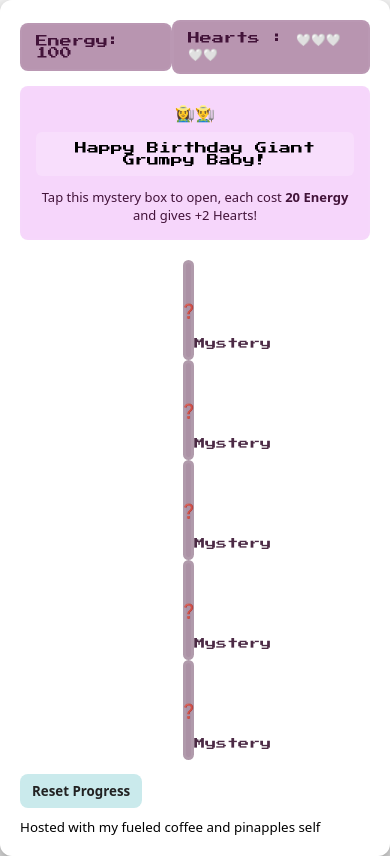
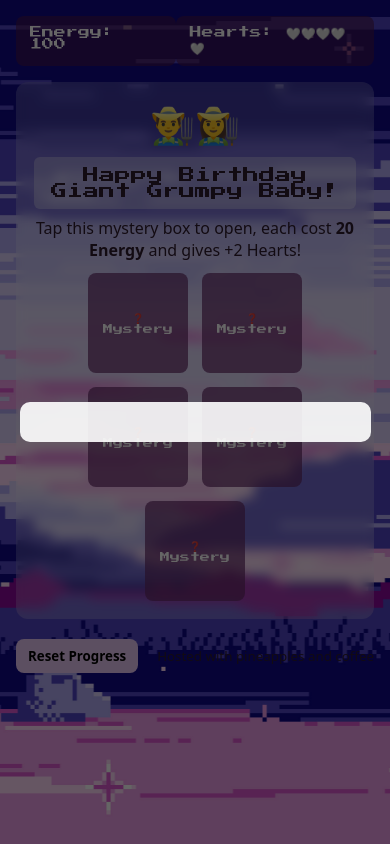
Before and after one commit to studyshaaa/stardew-birthday, a plain HTML site: page index.html in a window 390 px wide. Drawn offline with Linux system fonts and the light colour scheme.

Commit message:
Refine UI layout and update styles for birthday app
Improved HTML structure and class naming for clarity, updated the page title, and enhanced accessibility. Refactored CSS for a cleaner, more modern look, adjusted layout, colors, and responsive behavior, and improved modal and inventory box styling.

```diff
--- a/index.html
+++ b/index.html
@@ -1,52 +1,50 @@
-<!DOCTYPE html>
+<!doctype html>
 <html lang="en">
-  <head>
-    <meta charset="UTF-8" />
-    <meta name="viewport" content="width=device-width, initial-scale=1.0" />
-    <title>Laka's Birthday Edition</title>
-
-    <!-- ini pixel fonts -->
-       <link href="https://fonts.googleapis.com/css2?family=Press+Start+2P&display=swap" rel="stylesheet">
+<head>
+  <meta charset="utf-8" />
+  <meta name="viewport" content="width=device-width,initial-scale=1" />
+  <title>Stardew Birthday — A Gift from Your Favorite Farmer</title>
+  <link href="https://fonts.googleapis.com/css2?family=Press+Start+2P&display=swap" rel="stylesheet">
   <link rel="stylesheet" href="style.css" />
 </head>
-
 <body>
   <main class="container">
     <header class="topbar">
-      <div class="energy" id="energyDisplay">Energy : 100</div>
-      <div class="hearts" id="heartsDisplay" aria-live="polite">Hearts : <span id="heartIcons">🤍🤍🤍🤍🤍</span></div>
+      <div class="energy" id="energyDisplay">Energy: 100</div>
+      <div class="hearts" id="heartsDisplay" aria-live="polite">Hearts: <span id="heartIcons">🤍🤍🤍🤍🤍</span></div>
     </header>
 
     <section class="main-area">
-      <div class="left-panel">
+      <div class="center-panel">
         <div class="pixel-character">
-          <div class="your-character">👩‍🌾👨‍🌾</div>
-          <p class="pixel-greet" id="greetingText">Happy Birthday Giant Grumpy Baby!</p>
+          <div class="you-sprite">👨‍🌾👩‍🌾</div>
+          <p class="pixel-speech" id="greetingText">Happy Birthday Giant Grumpy Baby!</p>
         </div>
         <div class="instructions">
           Tap this mystery box to open, each cost <strong>20 Energy</strong> and gives +2 Hearts!
         </div>
-      </div>
 
-      <div class="inventory-box" id="inventory">
-        <!-- boxes in js -->
+        <div class="inventory" id="inventory">
+          <!-- Boxes injected by JS -->
+        </div>
       </div>
     </section>
 
     <footer class="footer">
       <button id="resetBtn" class="btn">Reset Progress</button>
-      <button id="sweetEventBtn" class="btn hidden">Sweet Event</button>
-      <small>Hosted with my fueled coffee and pinapples self</small>
+      <button id="sweetEventBtn" class="btn hidden">💌 Sweet Event</button>
+      <small>Hosted with pineapples and coffee</small>
     </footer>
   </main>
 
-   <!-- Modal -->
+  <!-- Modal -->
   <div id="modal" class="modal hidden" role="dialog" aria-modal="true">
     <div class="modal-card">
       <div id="modalContent" class="modal-content"></div>
       <div class="modal-actions" id="modalActions"></div>
     </div>
   </div>
+
   <script src="script.js"></script>
 </body>
 </html>
--- a/style.css
+++ b/style.css
@@ -1,192 +1,159 @@
-:root{
-  --bg:#3d0522;
-  --panel:#f6d6fb;
-  --accent:#caeaec;
-  --muted:#421339;
+:root {
   --pixel-font: 'Press Start 2P', monospace;
+  --accent: #e7c7f3;
 }
-*{box-sizing:border-box}
-html,body{height:100%;margin:0;font-family:system-ui,-apple-system,Segoe UI,Roboto,"Helvetica Neue",Arial;}
 
-.body {
+/* general reset */
+* { box-sizing: border-box; margin: 0; padding: 0; }
+html, body {
+  height: 100%;
+  font-family: system-ui, sans-serif;
+  overflow-x: hidden;
+}
+
+/* full background */
+body {
   background-image: url('./assets/background.jpg');
   background-position: center center;
   background-repeat: no-repeat;
-  background-attachment: fixed;
   background-size: cover;
-  background-color: #e3a8d8;
-  color: #453842;
-  display: flex;
-  justify-content: center;
-  padding: 20px;
+  color: #2e1b2d;
 }
 
 .container {
-  width: 100%;
-  max-width: 720px;
-  background: rgba(255, 255, 255, 0.15);
-  border-radius: 12px;
-  padding: 20px;
-  box-shadow: 0 10px 30px rgba(0, 0, 0, 0.6);
+  display: flex;
+  flex-direction: column;
+  align-items: center;
+  padding: 16px;
 }
 
-/*top part*/
+/* header */
 .topbar {
   display: flex;
   justify-content: space-between;
-  align-items: center;
-  margin-bottom: 12px;
+  width: 100%;
+  max-width: 720px;
+  margin-bottom: 16px;
   font-family: var(--pixel-font);
   font-size: 12px;
-  color: var(--muted);
+  color: #fff;
+}
+.energy, .hearts {
+  background: rgba(75, 22, 72, 0.6);
+  padding: 10px 14px;
+  border-radius: 8px;
 }
 
-.energy, .hearts {
-  background:#b895b0;
-  padding:10px 14px;
-  border-radius:8px;
-  border:2px solid rgba(255,255,255,0.03);
+/* main */
+.main-area {
+  display: flex;
+  justify-content: center;
+  width: 100%;
+}
+.center-panel {
+  text-align: center;
+  background: rgba(255, 255, 255, 0.2);
+  padding: 18px;
+  border-radius: 12px;
+  backdrop-filter: blur(6px);
+}
+.pixel-character .you-sprite {
+  font-size: 36px;
+}
+.pixel-speech {
+  font-family: var(--pixel-font);
+  background: rgba(255, 255, 255, 0.3);
+  display: inline-block;
+  padding: 10px;
+  border-radius: 6px;
+  margin: 8px 0;
+}
+.instructions {
+  margin-bottom: 12px;
 }
 
-/* MAIN */
-.main-area {
-  display:flex;
-  flex-direction:column;
-  align-items:center;
-  gap:20px;
-  text-align:center;
+/* inventory */
+.inventory {
+  display: flex;
+  flex-wrap: wrap;
+  justify-content: center;
+  gap: 14px;
+}
+.box {
+  width: 100px;
+  height: 100px;
+  background: rgba(99, 42, 102, 0.7);
+  color: #fff;
+  border-radius: 8px;
+  display: flex;
+  align-items: center;
+  justify-content: center;
+  cursor: pointer;
+  transition: transform 0.1s ease;
+  flex-direction: column;
+  font-family: var(--pixel-font);
+  font-size: 10px;
+}
+.box:hover {
+  transform: translateY(-6px);
+}
+.box.opened {
+  background: rgba(255, 255, 255, 0.3);
+}
+.box img {
+  width: 50%;
+  max-width: 50px;
+  border-radius: 6px;
+  margin-bottom: 4px;
 }
 
-.left-panel {
-  width:100%;
-  max-width:420px;
-  background:var(--panel);
-  padding:14px;
-  border-radius:8px;
-  border:2px solid rgba(255,255,255,0.02);
-}
-
-.pixel-character {text-align:center;margin-bottom:12px}
-.you-sprite{font-size:48px}
-.pixel-greet {
-  font-family:var(--pixel-font);
-  font-size:12px;
-  background:rgba(255,255,255,0.2);
-  padding:10px;
-  border-radius:6px;
-  margin-top:8px;
-}
-.instructions {font-size:13px;color:var(--muted);margin-top:8px}
-
-/* INVENTORY */
-.inventory {
-  width:100%;
-  display:flex;
-  flex-wrap:wrap;
-  justify-content:center;
-  gap:14px;
-  align-items:flex-start;
-  background:linear-gradient(180deg, rgba(255,255,255,0.1), rgba(0,0,0,0.05));
-  padding:14px;
-  border-radius:8px;
-  min-height:220px;
-}
-
-.box {
-  width:110px;
-  height:110px;
-  background:#b895b0;
-  border-radius:8px;
-  display:flex;
-  align-items:center;
-  justify-content:center;
-  position:relative;
-  cursor:pointer;
-  border:3px solid rgba(255,255,255,0.1);
-  transition:transform .12s ease, box-shadow .12s ease;
-  font-family:var(--pixel-font);
-  font-size:14px;
-}
-.box:hover {transform:translateY(-6px);box-shadow:0 8px 18px rgba(0,0,0,0.6)}
-.box.locked {filter:contrast(.8) grayscale(.1)}
-.box.opened {background:linear-gradient(180deg,#a988bb,#5d3f72);}
-
-.box .label {
-  position:absolute;
-  bottom:8px;
-  left:8px;
-  font-size:11px;
-  color:var(--muted);
-}
-
-/* FOTO HADIAH DALAM BOX / MODAL */
-.inventory img {
-  width:80px;
-  height:auto;
-  object-fit:contain;
-}
-
-.modal img {
-  max-width:80%;
-  height:auto;
-  object-fit:contain;
-}
-
-/* FOOTER */
+/* footer */
 .footer {
-  display:flex;
-  justify-content:space-between;
-  align-items:center;
-  margin-top:14px;
-  flex-wrap:wrap;
-  gap:10px;
+  margin-top: 20px;
+  display: flex;
+  justify-content: space-between;
+  align-items: center;
+  width: 100%;
+  max-width: 720px;
 }
 .btn {
-  background:var(--accent);
-  color:#222;
-  padding:8px 12px;
-  border-radius:8px;
-  border:none;
-  cursor:pointer;
-  font-weight:700;
-  font-family:inherit;
+  background: var(--accent);
+  border: none;
+  border-radius: 8px;
+  padding: 8px 12px;
+  cursor: pointer;
+  font-weight: bold;
+  font-family: inherit;
 }
-.btn:active {transform:translateY(1px)}
+.btn.hidden { display: none; }
 
-/* MODAL */
+/* modal */
 .modal {
-  position:fixed;
-  inset:0;
-  display:flex;
-  align-items:center;
-  justify-content:center;
-  background:rgba(0,0,0,0.6);
-  padding:20px;
+  position: fixed;
+  inset: 0;
+  background: rgba(0, 0, 0, 0.6);
+  display: flex;
+  align-items: center;
+  justify-content: center;
 }
-.hidden {display:none}
 .modal-card {
-  background:#dfc1eb;
-  padding:18px;
-  border-radius:10px;
-  border:2px solid rgba(255,255,255,0.03);
-  max-width:720px;
-  width:100%;
+  background: rgba(255,255,255,0.9);
+  border-radius: 10px;
+  padding: 16px;
+  max-width: 480px;
+  width: 90%;
 }
 .modal-content {
-  color:var(--muted);
-  font-family:var(--pixel-font);
-  font-size:12px;
-  padding-bottom:10px;
+  font-family: var(--pixel-font);
+  font-size: 12px;
+  text-align: center;
+}
+.modal-content img {
+  max-width: 80%;
+  border-radius: 8px;
+  margin-top: 8px;
 }
 .modal-actions {
-  display:flex;
-  gap:8px;
-  justify-content:flex-end;
+  text-align: right;
+  margin-top: 8px;
 }
-.modal-actions .btn {background:var(--accent)}
-
-/* RESPONSIVE */
-@media (max-width:720px){
-  .inventory{min-height:320px}
-  .box{width:46%;height:100px}
-}
```
